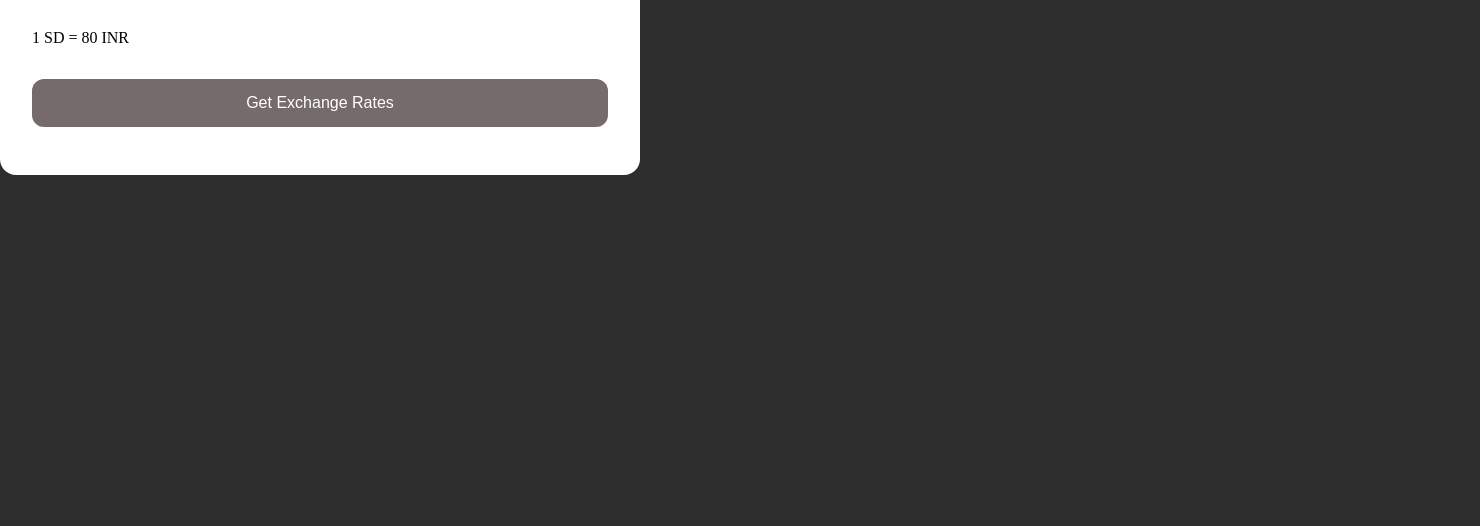
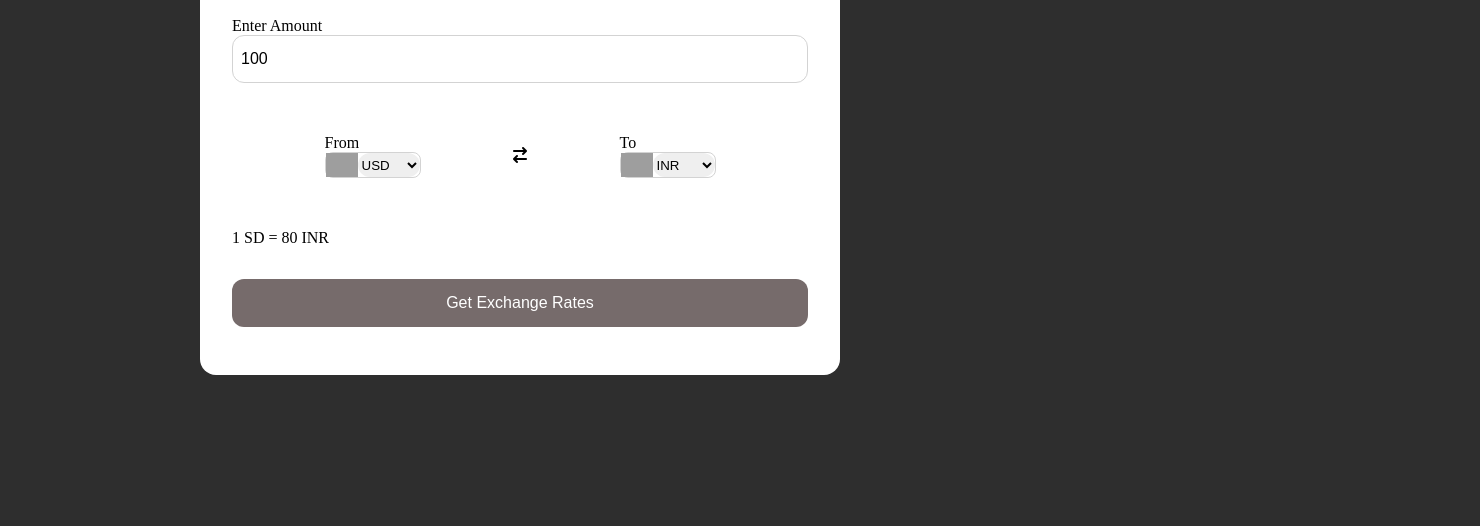
Before and after one commit to ANIKET8092/CurrencyConverter, a plain HTML site: page DOM/index.html in a window 1280 px wide. Shown: the part 274-800 px from the top of the page, 1480 px wide, since content can reach past the window. Drawn offline with Linux system fonts and the light colour scheme; no server answers; grey boxes are pictures that could not be loaded.

Commit message:
little css change

```diff
--- a/DOM/index.css
+++ b/DOM/index.css
@@ -5,6 +5,7 @@
 }
 body {
   background-color: #2e2e2e;
+  transform: translate(200px, 200px);
 }
 .container {
   width: 50%;
```
